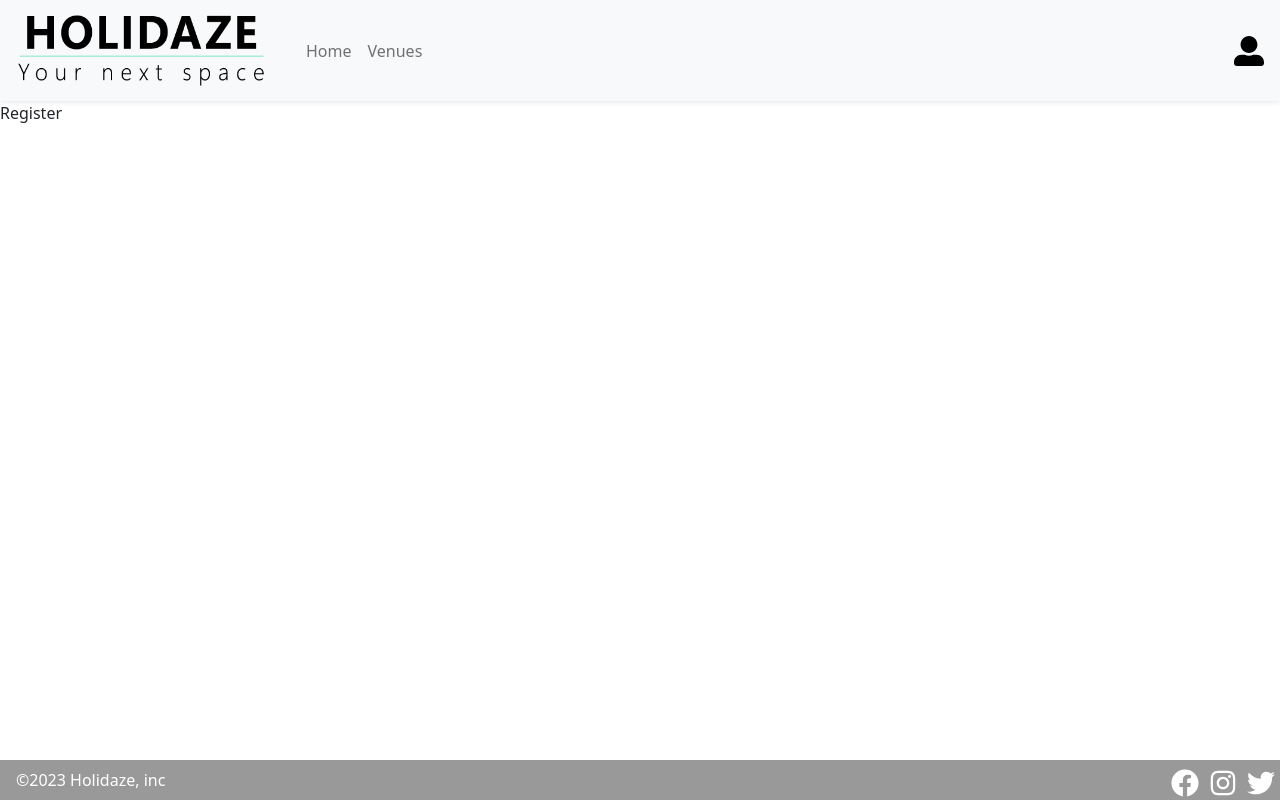
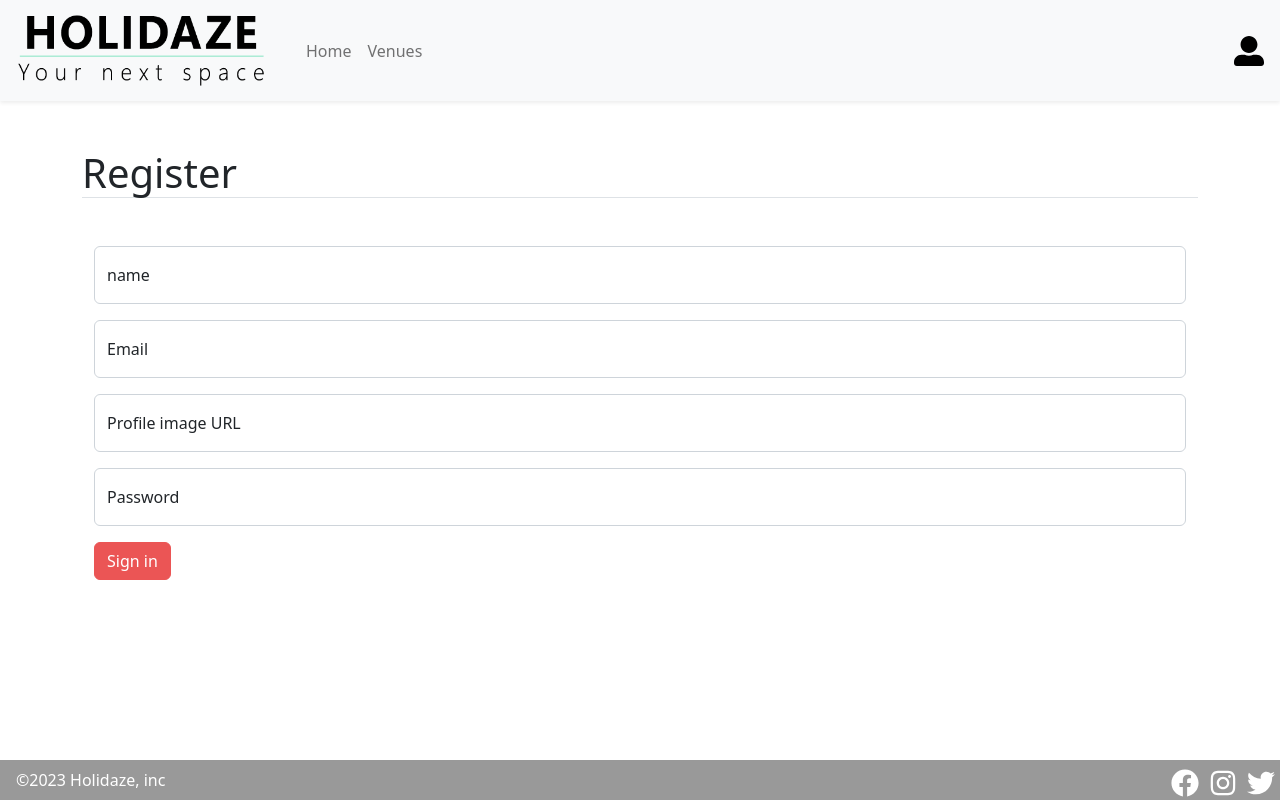
Before and after one commit to adrianBrands/projcet-exam-2, a React (Create React App) app: page /register in a window 1280 px wide. Built offline with nearby package versions, Linux system fonts and the light colour scheme.

Commit message:
working on register validation and sending register data to api using axios post request

```diff
--- a/src/components/forms/Register.jsx
+++ b/src/components/forms/Register.jsx
@@ -0,0 +1,94 @@
+import { Container, Form, Button, FloatingLabel } from "react-bootstrap";
+import * as yup from 'yup';
+import { Formik } from 'formik';
+import axios from "axios";
+import { authRegisterURL } from "../../utilities/constants";
+import { useState } from "react";
+
+const emailRegex = /^[\w\-.]+@(stud.)?noroff.no$/;
+const schema = yup.object().shape({
+  name: yup.string().min(3).required(),
+  email: yup.string().matches(emailRegex, "Invalid email.").required(),
+  url: yup.string().url("invalid url").required(),
+  password: yup.string().min(8).required(),
+});
+
+export default function RegisterUser(){
+  const [submitting ,setSubmitting] = useState(false);
+  const [signInError, setSignInError] = useState(null);
+
+  async function onSubmit(data){
+    setSubmitting(true);
+    setSignInError(null);
+
+    try{
+      const response = await axios.post(authRegisterURL, data);
+      console.log(response.data)
+    } catch (error) {
+      console.log("error", error);
+      setSignInError(error.toString());
+    } finally {
+      setSubmitting(false)
+    }
+
+  }
+
+return (
+  <Formik
+      validationSchema={schema}
+      onSubmit={onSubmit}
+      initialValues={{
+        name: '',
+        email: '',
+        url: '',
+        password: '',
+      }}
+    >
+      {({
+        handleSubmit,
+        handleChange,
+        handleBlur,
+        values,
+        touched,
+        isValid,
+        errors,
+      }) => (
+
+      <Container className="mt-5 mb-5">
+        <Form className="mt-3" noValidate onSubmit={handleSubmit}>
+          <Form.Group controlId="validationFormik01">
+            <FloatingLabel controlId="floatingInputName" label="name"  className="mb-3">
+              <Form.Control type="text" placeholder="name" name="name" value={values.name} onChange={handleChange} isValid={touched.name && !errors.name} isInvalid={!!errors.name}/>
+              <Form.Control.Feedback>Looks good!</Form.Control.Feedback>
+              <Form.Control.Feedback type="invalid">Please provide more then 3 characters</Form.Control.Feedback>
+            </FloatingLabel>
+          </Form.Group>
+          <Form.Group>
+            <FloatingLabel controlId="floatingInputEmail" label="Email" className="mb-3">
+              <Form.Control type="email" placeholder="name@example.com" name="email" value={values.email} onChange={handleChange} isValid={touched.email && !errors.email} isInvalid={!!errors.email}/>
+              <Form.Control.Feedback type="invalid">Please provide a valid email address</Form.Control.Feedback>
+            </FloatingLabel>
+          </Form.Group>
+          <Form.Group>
+            <FloatingLabel controlId="floatingInputProfileImage" label="Profile image URL" className="mb-3">
+            <Form.Control type="url" placeholder="url" name="url" value={values.url} onChange={handleChange} isValid={touched.url && !errors.url} isInvalid={!!errors.url}/>
+              <Form.Control.Feedback>Looks good!</Form.Control.Feedback>
+              <Form.Control.Feedback type="invalid">Please provide a valid url</Form.Control.Feedback>
+            </FloatingLabel>
+          </Form.Group>
+          <Form.Group>
+            <FloatingLabel controlId="floatingInputPassword" label="Password" className="mb-3">
+            <Form.Control type="password" placeholder="password" name="password" value={values.password} onChange={handleChange} isValid={touched.password && !errors.password} isInvalid={!!errors.password}/>
+              <Form.Control.Feedback>Looks good!</Form.Control.Feedback>
+              <Form.Control.Feedback type="invalid">Please provide more then 8 characters</Form.Control.Feedback>
+            </FloatingLabel>
+          </Form.Group>
+          <Button variant="primary" type="submit">
+          {submitting ? "Signing in..." : "Sign in"}
+          </Button>
+        </Form>
+      </Container>
+
+  )}
+  </Formik>
+)}
--- a/src/components/pages/Register/Register.jsx
+++ b/src/components/pages/Register/Register.jsx
@@ -1,5 +1,11 @@
+import { Container } from "react-bootstrap"
+import RegisterUser from "../../forms/Register"
+
 export default function Register(){
   return (
-    <div>Register</div>
+    <Container>
+    <h1 className="border-bottom mt-5">Register</h1>
+    <RegisterUser />
+    </Container>
   )
 }
--- a/src/components/pages/Venues/Venues.jsx
+++ b/src/components/pages/Venues/Venues.jsx
@@ -4,7 +4,7 @@ import UseVenues from "../../../hooks/useVenues"
 export default function Venues(){
   return (
     <Container>
-      <h1 className="border-bottom">Venues</h1>
+      <h1 className="border-bottom mt-5">Venues</h1>
       <UseVenues/>
     </Container>
    )
--- a/src/components/venues/AllVenues.jsx
+++ b/src/components/venues/AllVenues.jsx
@@ -52,7 +52,7 @@ export default function AllVenues(venues) {
             <Card.Body>
               <Card.Title className="border-bottom mt-2">{venue.name}</Card.Title>
               <div className="d-flex  align-items-center justify-content-between">
-                <Card.Text>{venue.price} kr NOK</Card.Text>
+                <Card.Text className="mb-0">{venue.price} kr NOK</Card.Text>
                 <Card.Text>Guests: {venue.maxGuests}</Card.Text>
               </div>
             </Card.Body>
--- a/src/utilities/constants.jsx
+++ b/src/utilities/constants.jsx
@@ -1,2 +1,3 @@
 export const baseURL = "https://api.noroff.dev/api/v1/holidaze";
-export const venuesURL = baseURL + "/venues"
+export const venuesURL = baseURL + "/venues";
+export const authRegisterURL = baseURL + "/auth/register";
```
